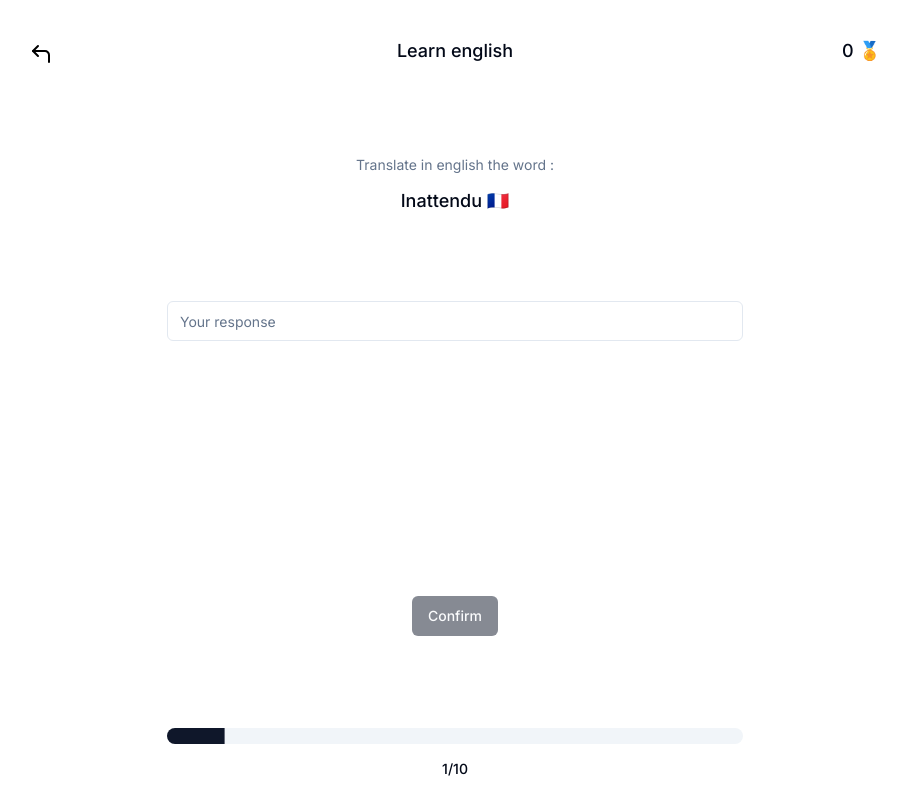
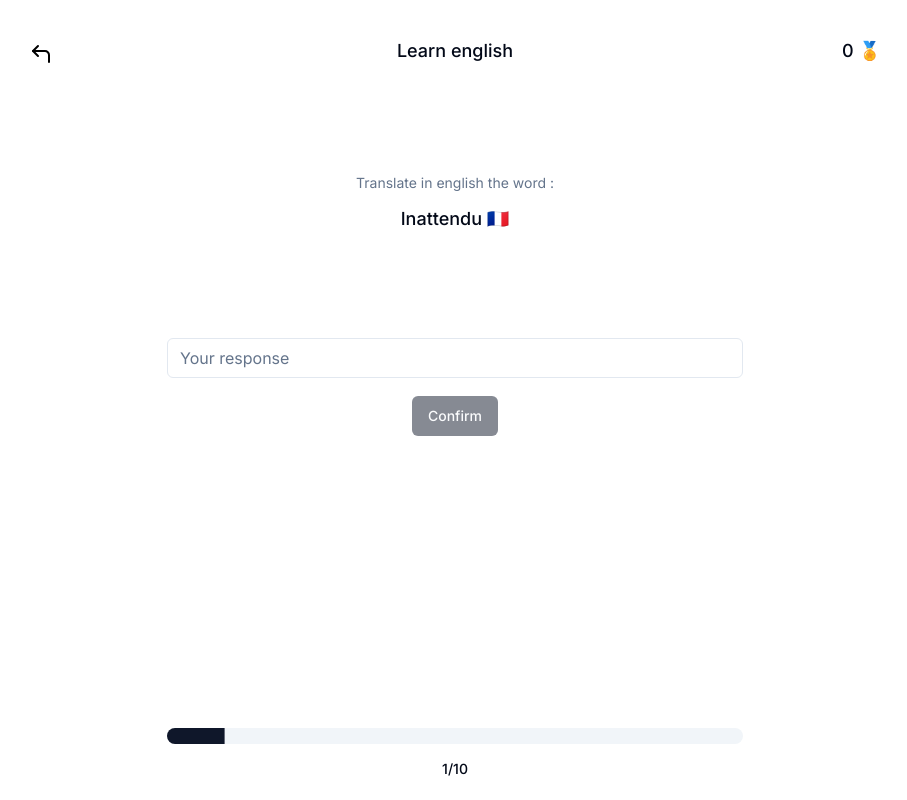
Before and after one commit to shemtovsamuel/english-trainer, a Next.js app: page /quizz in a window 1280 px wide. Shown: the whole page, without its empty margins (185-1092 px from the left). Built offline with nearby package versions, Linux system fonts and the light colour scheme.

Commit message:
fix: inpuit

```diff
--- a/app/quizz/page.tsx
+++ b/app/quizz/page.tsx
@@ -108,18 +108,24 @@
     >
       <HeaderQuizz score={gameScore} />
       <QuestionQuizz wordToTranslate={wordToTranslate} />
+      <div
+        className="container-input"
+        style={{
+          width: "100%",
+          display: "flex",
+          flexDirection: "column",
+          alignItems: "center",
+          gap: theme.margin.l,
+        }}
+      >
         <Input
           className="input-response max-w-xl"
           placeholder="Your response"
           value={response}
           onChange={handleInputChange}
         />
-      <ResponseQuizz
-        isCorrect={isCorrect}
-        wordToTranslate={wordToTranslate}
-        wordAnswer={wordAnswer}
-        isDisplay={isConfirm}
-      />
+
+        <div className="button-confirm">
           {isConfirm ? (
             page === 10 ? (
               <Link href="/result">
@@ -139,6 +145,14 @@
               Confirm
             </Button>
           )}
+        </div>
+      </div>
+      <ResponseQuizz
+        isCorrect={isCorrect}
+        wordToTranslate={wordToTranslate}
+        wordAnswer={wordAnswer}
+        isDisplay={isConfirm}
+      />
 
       <ProgressQuizz value={page} />
     </div>
--- a/components/ui/input.tsx
+++ b/components/ui/input.tsx
@@ -1,6 +1,6 @@
-import * as React from "react"
+import * as React from "react";
 
-import { cn } from "@/lib/utils"
+import { cn } from "@/lib/utils";
 
 export interface InputProps
   extends React.InputHTMLAttributes<HTMLInputElement> {}
@@ -11,15 +11,16 @@
       <input
         type={type}
         className={cn(
-          "flex h-10 w-full rounded-md border border-input bg-background px-3 py-2 text-sm ring-offset-background file:border-0 file:bg-transparent file:text-sm file:font-medium placeholder:text-muted-foreground focus-visible:outline-none focus-visible:ring-2 focus-visible:ring-ring focus-visible:ring-offset-2 disabled:cursor-not-allowed disabled:opacity-50",
+          "flex h-10 w-full rounded-md border border-input bg-background px-3 py-2 font-size: 16px ring-offset-background file:border-0 file:bg-transparent file:text-sm file:font-medium placeholder:text-muted-foreground focus-visible:outline-none focus-visible:ring-2 focus-visible:ring-ring focus-visible:ring-offset-2 disabled:cursor-not-allowed disabled:opacity-50",
           className
         )}
         ref={ref}
+        style={{ fontSize: "16px" }}
         {...props}
       />
-    )
+    );
   }
-)
-Input.displayName = "Input"
+);
+Input.displayName = "Input";
 
-export { Input }
+export { Input };
```
Lines whose indentation alone changed are shown as unchanged.
